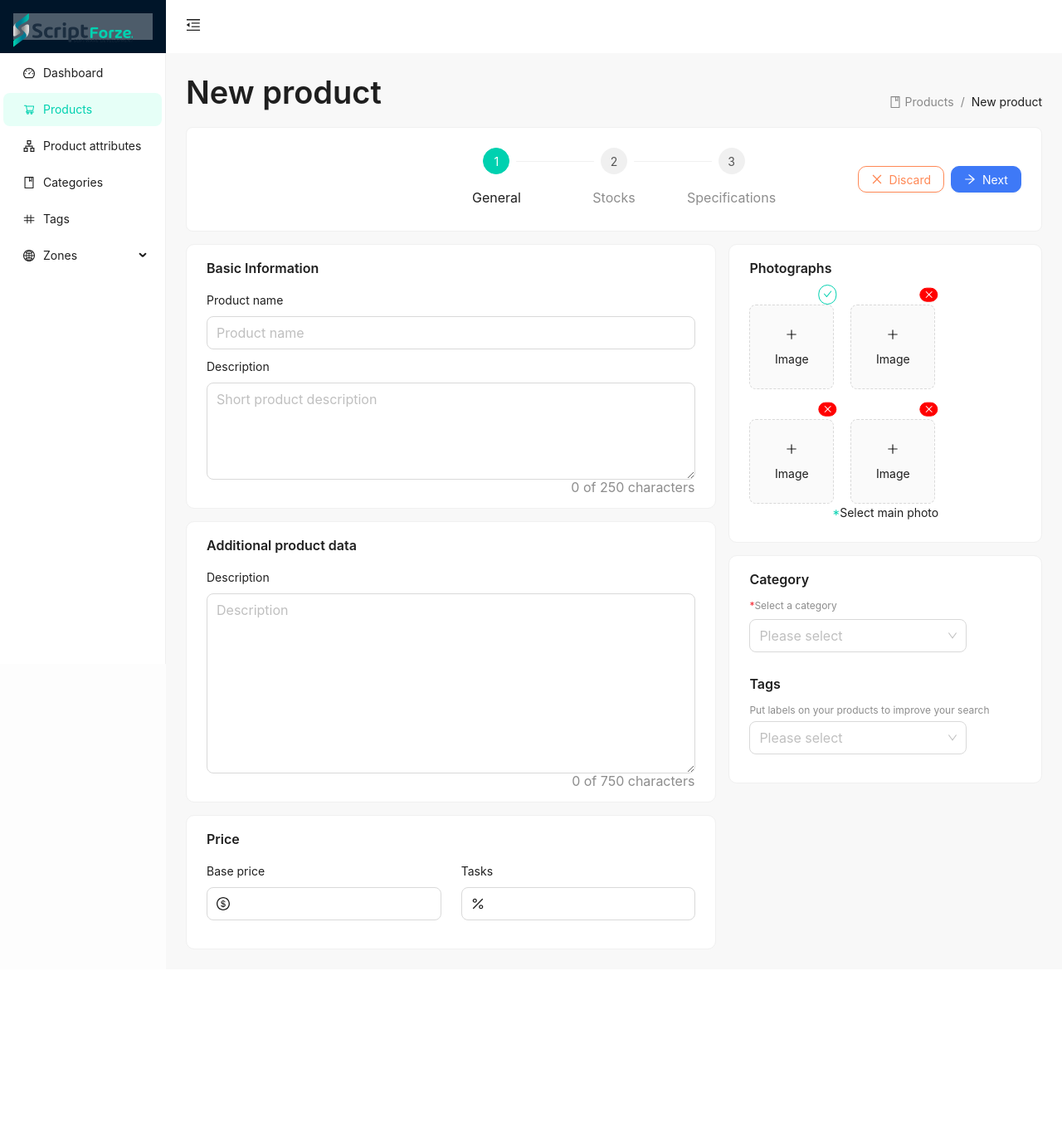
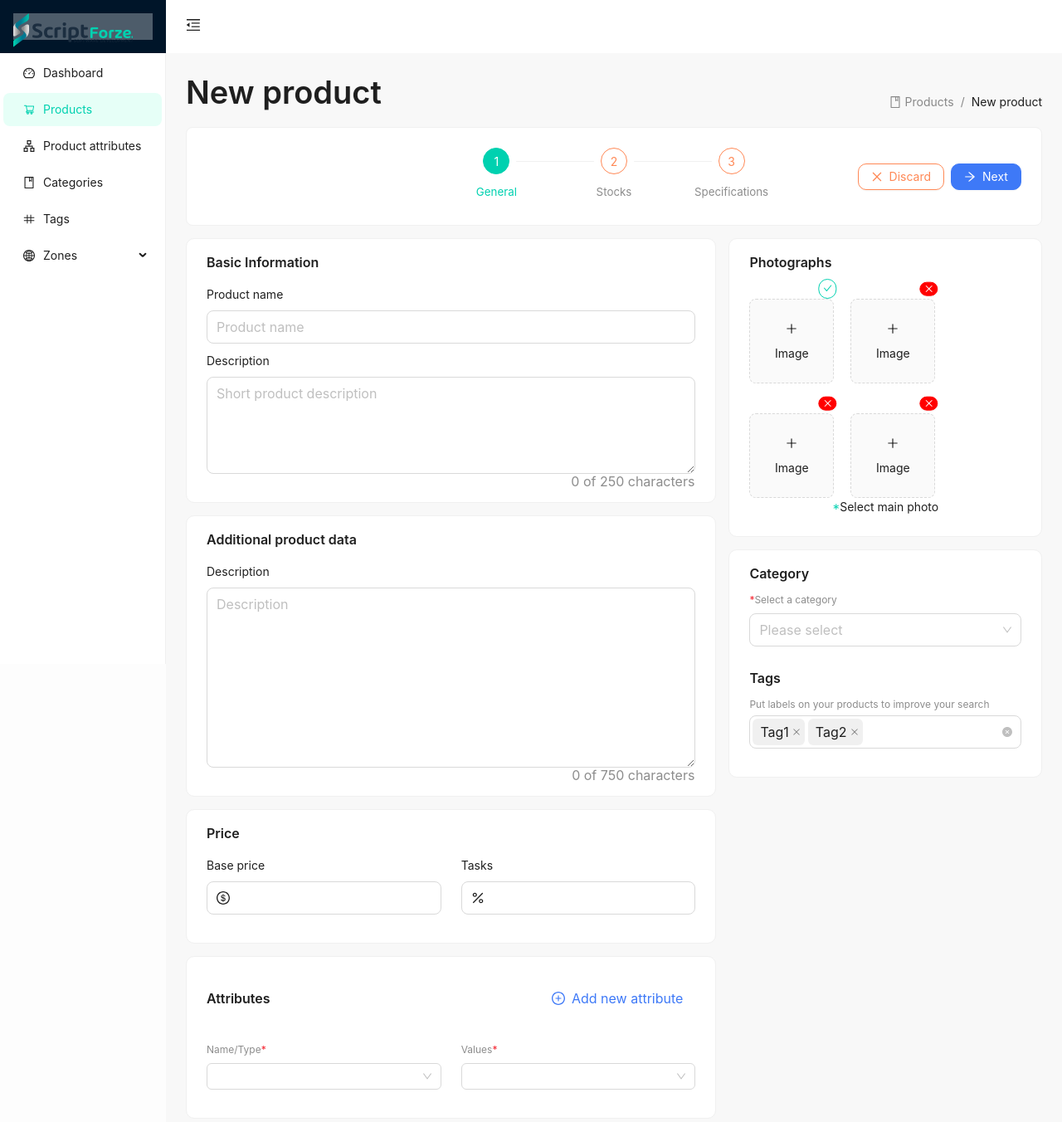
Before and after one commit to scriptforze/ecommerce-frontend, a React (Vite) app: page /products in a window 1280 px wide. Shown: the top 1352 px of the page at 83% size. Before the commit the page ends 1168 px from the top, so only its background shows below. Built offline with nearby package versions, Linux system fonts and the light colour scheme; no server answers.

Commit message:
Add the attributes configuration in the general step of the product creation and set the vite config to resolve the base url for the github pages

```diff
--- a/src/modules/products/components/ProductCreationSteps/GeneralStep/GeneralStep.tsx
+++ b/src/modules/products/components/ProductCreationSteps/GeneralStep/GeneralStep.tsx
@@ -7,6 +7,7 @@ import {
   Button,
   TreeSelect,
   Typography,
+  Select,
 } from "antd";
 import {
   DollarCircleOutlined,
@@ -14,11 +15,18 @@ import {
   PlusOutlined,
   CloseOutlined,
   CheckOutlined,
+  PlusCircleOutlined,
 } from "@ant-design/icons";
 import { useState } from "react";
-import { FormGeneralStep, CustomCard, CustomBadge } from "./styled";
-import { GeneralStepProps } from "./types";
+import {
+  FormGeneralStep,
+  CustomCard,
+  CustomBadge,
+  AttributesHeader,
+} from "./styled";
+import { AttributeProps, GeneralStepProps } from "./types";
 import { FormItem } from "@/modules/common/components";
+import { EMPTY_ATTRIBUTE } from "./constants";
 
 export const GeneralStep = ({ $affixed }: GeneralStepProps) => {
   const { Text, Title } = Typography;
@@ -55,6 +63,11 @@ export const GeneralStep = ({ $affixed }: GeneralStepProps) => {
       ],
     },
   ];
+  const tagsData = [
+    { label: "Tag1", value: "tag1" },
+    { label: "Tag2", value: "tag2" },
+    { label: "Tag3", value: "tag3" },
+  ];
   const propsCount = {
     formatter: (info: { value: string; count: number; maxLength?: number }) =>
       `${info.count} of ${info.maxLength} characters`,
@@ -69,6 +82,13 @@ export const GeneralStep = ({ $affixed }: GeneralStepProps) => {
   const [image2Url, setImage2Url] = useState<string>();
   const [image3Url, setImage3Url] = useState<string>();
   const [image4Url, setImage4Url] = useState<string>();
+  const [attributesForms, setAttributesForms] = useState<AttributeProps[]>([
+    EMPTY_ATTRIBUTE,
+  ]);
+  const addNewAttribute = () => {
+    setAttributesForms(() => [...attributesForms, EMPTY_ATTRIBUTE]);
+  };
+
   return (
     <FormGeneralStep
       layout="vertical"
@@ -130,6 +150,68 @@ export const GeneralStep = ({ $affixed }: GeneralStepProps) => {
                   </FormItem>
                 </Col>
               </Row>
+            </CustomCard>
+            <CustomCard>
+              <AttributesHeader>
+                <Col span={24}>
+                  <Space className="attributes-header">
+                    <Title
+                      level={5}
+                      className="attributes-header__attribute--title"
+                    >
+                      Attributes
+                    </Title>
+                    <Button
+                      type="link"
+                      className="attributes-header__attribute--addbutton"
+                      icon={<PlusCircleOutlined />}
+                      onClick={addNewAttribute}
+                      size="large"
+                    >
+                      Add new attribute
+                    </Button>
+                  </Space>
+                </Col>
+              </AttributesHeader>
+              {attributesForms &&
+                attributesForms.map((attribute) => (
+                  <Row key={null} gutter={[24, 24]}>
+                    <Col span={12}>
+                      <FormItem>
+                        <Text type="secondary">
+                          Name/Type
+                          <Text type="danger"> *</Text>
+                        </Text>
+                        <Select
+                          style={{ width: "100%" }}
+                          options={[
+                            {
+                              value: "lucy",
+                              label: "Lucy",
+                            },
+                          ]}
+                        />
+                      </FormItem>
+                    </Col>
+                    <Col span={12}>
+                      <FormItem>
+                        <Text type="secondary">
+                          Values
+                          <Text type="danger"> *</Text>
+                        </Text>
+                        <Select
+                          style={{ width: "100%" }}
+                          options={[
+                            {
+                              value: "lucy",
+                              label: "Lucy",
+                            },
+                          ]}
+                        />
+                      </FormItem>
+                    </Col>
+                  </Row>
+                ))}
             </CustomCard>
           </Space>
         </Col>
@@ -294,14 +376,14 @@ export const GeneralStep = ({ $affixed }: GeneralStepProps) => {
                   Select a category
                 </Text>
                 <TreeSelect
-                  size="large"
                   showSearch
-                  style={{ width: "80%" }}
+                  style={{ width: "100%" }}
                   dropdownStyle={{ maxHeight: 400, overflow: "auto" }}
                   placeholder="Please select"
                   allowClear
                   treeDefaultExpandAll
                   treeData={treeData}
+                  size="large"
                 />
               </FormItem>
               <FormItem>
@@ -309,15 +391,15 @@ export const GeneralStep = ({ $affixed }: GeneralStepProps) => {
                 <Text type="secondary">
                   Put labels on your products to improve your search
                 </Text>
-                <TreeSelect
+                <Select
+                  mode="tags"
+                  allowClear
+                  style={{ width: "100%" }}
+                  placeholder="Please select"
+                  defaultValue={["tag1", "tag2"]}
+                  // onChange={handleChange}
+                  options={tagsData}
                   size="large"
-                  showSearch
-                  style={{ width: "80%" }}
-                  dropdownStyle={{ maxHeight: 400, overflow: "auto" }}
-                  placeholder="Please select"
-                  allowClear
-                  treeDefaultExpandAll
-                  treeData={treeData}
                 />
               </FormItem>
             </CustomCard>
--- /dev/null
+++ b/src/modules/products/components/ProductCreationSteps/GeneralStep/constants.tsx
@@ -0,0 +1,4 @@
+export const EMPTY_ATTRIBUTE = {
+  name: "",
+  type: "",
+};
--- a/src/modules/products/components/ProductCreationSteps/GeneralStep/styled.ts
+++ b/src/modules/products/components/ProductCreationSteps/GeneralStep/styled.ts
@@ -1,4 +1,4 @@
-import { Card, Form, Badge } from "antd";
+import { Card, Form, Badge, Row } from "antd";
 import styled, { keyframes, css } from "styled-components";
 
 const animateFadeIn = keyframes`
@@ -92,3 +92,23 @@ export const CustomBadge = styled(Badge)`
     }
   }
 `;
+
+export const AttributesHeader = styled(Row)`
+  .attributes-header {
+    width: 100%;
+    display: flex;
+    align-items: center;
+    height: 100px;
+    justify-content: space-between;
+    &__attribute {
+      &--title {
+        margin-bottom: 0px;
+      }
+      &--addbutton {
+        color: #3e79f7;
+        border: none;
+        box-shadow: none;
+      }
+    }
+  }
+`;
--- a/src/modules/products/components/ProductCreationSteps/GeneralStep/types.ts
+++ b/src/modules/products/components/ProductCreationSteps/GeneralStep/types.ts
@@ -1,3 +1,8 @@
 export interface GeneralStepProps {
   $affixed: boolean;
 }
+
+export interface AttributeProps {
+  name: string;
+  type: string;
+}
--- a/src/modules/products/pages/CreateProduct/CreateProduct.tsx
+++ b/src/modules/products/pages/CreateProduct/CreateProduct.tsx
@@ -1,4 +1,4 @@
-import { Card, Steps, Row, Col, Button } from "antd";
+import { Card, Row, Col, Button } from "antd";
 import { useState, useReducer } from "react";
 import { PageHeader } from "@/modules/common/components/PageHeader/PageHeader";
 import {
@@ -6,12 +6,9 @@ import {
   BREADCRUMB_ITEMS,
   INITIAL_STEP_BUTTONS_STATE,
 } from "./constants";
-import {
-  GeneralStep,
-  CustomAffixContainer,
-} from "@/modules/products/components";
-import { StyledSpace, StyledSpaceButtons } from "./styled";
-import { buttonStepReducer } from "./utils";
+import { CustomAffixContainer } from "@/modules/products/components";
+import { CustomStepProduct, StyledSpace, StyledSpaceButtons } from "./styled";
+import { buttonStepReducer, renderScreenByStep } from "./utils";
 import { ButtonActions } from "./types";
 
 export const CreateProduct = () => {
@@ -62,19 +59,20 @@ export const CreateProduct = () => {
       >
         <Card>
           <Row justify="space-evenly" gutter={[24, 24]}>
-            <Col span={7}>
+            <Col sm={7} xs={24}>
               <StyledSpace $affixed={affixed}>
                 <h2>{BREADCRUMB_ITEMS[1].title}</h2>
               </StyledSpace>
             </Col>
-            <Col span={10}>
-              <Steps
+            <Col sm={10} xs={24}>
+              <CustomStepProduct
                 current={step}
                 items={STEPS_ITEMS}
                 labelPlacement="vertical"
+                responsive
               />
             </Col>
-            <Col span={7}>
+            <Col sm={7} xs={24}>
               <StyledSpaceButtons className="space-buttons">
                 <Button
                   icon={discard.icon}
@@ -95,7 +93,7 @@ export const CreateProduct = () => {
           </Row>
         </Card>
       </CustomAffixContainer>
-      <GeneralStep $affixed={affixed} />
+      {renderScreenByStep({ step, affixed })}
     </>
   );
 };
--- a/src/modules/products/pages/CreateProduct/styled.ts
+++ b/src/modules/products/pages/CreateProduct/styled.ts
@@ -1,4 +1,4 @@
-import { Space, Form } from "antd";
+import { Space, Form, Steps } from "antd";
 import styled, { keyframes, css } from "styled-components";
 
 const animateFadeIn = keyframes`
@@ -21,13 +21,13 @@ const animateFadeOut = keyframes`
 `;
 
 export const StyledSpace = styled(Space)<{ $affixed: boolean }>`
+  opacity: 0;
   height: 100%;
   display: flex;
   flex-direction: column;
   justify-content: center;
   align-items: flex-start;
   animation: ${animateFadeOut} 200ms;
-  opacity: 0;
   ${({ $affixed }) =>
     $affixed &&
     css`
@@ -49,16 +49,47 @@ export const StyledSpaceButtons = styled(Space)`
         background: #ffffff;
         border: 1px solid #ff8855;
         border-radius: 10px;
-        padding: 12px, 16px, 12px, 16px;
         color: #ff8855;
+        :hover {
+          background: #ff8855;
+          border: 1px solid #ff8855;
+          color: #ffffff;
+        }
       }
       &--continue {
+        background: #3e79f7;
+        border: 1px solid #3e79f7;
+        border-radius: 10px;
+        color: #ffffff;
+        :hover {
+          background: #ffffff;
+          border: 1px solid #3e79f7;
+          color: #3e79f7;
+        }
+      }
+      &--back {
         background: #ffffff;
         border: 1px solid #3e79f7;
         border-radius: 10px;
-        padding: 12px, 16px, 12px, 16px;
-        background: #3e79f7;
-        color: white;
+        color: #3e79f7;
+        :hover {
+          background: #3e79f7;
+          border: 1px solid #3e79f7;
+          border-radius: 10px;
+          color: #ffffff;
+        }
+      }
+      &--submit {
+        background: #ff8855;
+        border: 1px solid #ff8855;
+        border-radius: 10px;
+        color: #ffffff;
+        :hover {
+          background: #ffffff;
+          border: 1px solid #ff8855;
+          border-radius: 10px;
+          color: #ff8855;
+        }
       }
     }
   }
@@ -67,3 +98,36 @@ export const StyledSpaceButtons = styled(Space)`
 export const FormGeneralStep = styled(Form)`
   margin-top: 20px;
 `;
+
+export const CustomStepProduct = styled(Steps)`
+  .ant-steps-item-wait {
+    .ant-steps-item-container {
+      .ant-steps-item-icon {
+        background: #ffffff;
+        border: 1px solid #ff8855;
+        span.ant-steps-icon {
+          color: #ff8855;
+        }
+      }
+    }
+  }
+  .ant-steps-item {
+    .ant-steps-item-container {
+      .ant-steps-item-content {
+        margin-top: 5px;
+        .ant-steps-item-title {
+          font-size: 10pt;
+        }
+      }
+    }
+  }
+  .ant-steps-item-process {
+    .ant-steps-item-container {
+      .ant-steps-item-content {
+        .ant-steps-item-title {
+          color: #00d1b0;
+        }
+      }
+    }
+  }
+`;
--- a/src/modules/products/pages/CreateProduct/types.ts
+++ b/src/modules/products/pages/CreateProduct/types.ts
@@ -7,6 +7,11 @@ export enum ProductCreationSteps {
   FIRST = 0,
   SECOND = 1,
   THIRD = 2,
+}
+
+export interface StepScreenProps {
+  step: number;
+  affixed: boolean;
 }
 
 export interface ButtonState {
--- a/vite.config.ts
+++ b/vite.config.ts
@@ -3,6 +3,7 @@ import { defineConfig } from "vite";
 import react from "@vitejs/plugin-react";
 
 export default defineConfig({
+  base: "/ecommerce-frontend/",
   server: {
     host: true,
   },
```
Also changed, not shown: src/modules/products/pages/CreateProduct/utils.tsx (+15 -0 lines).
